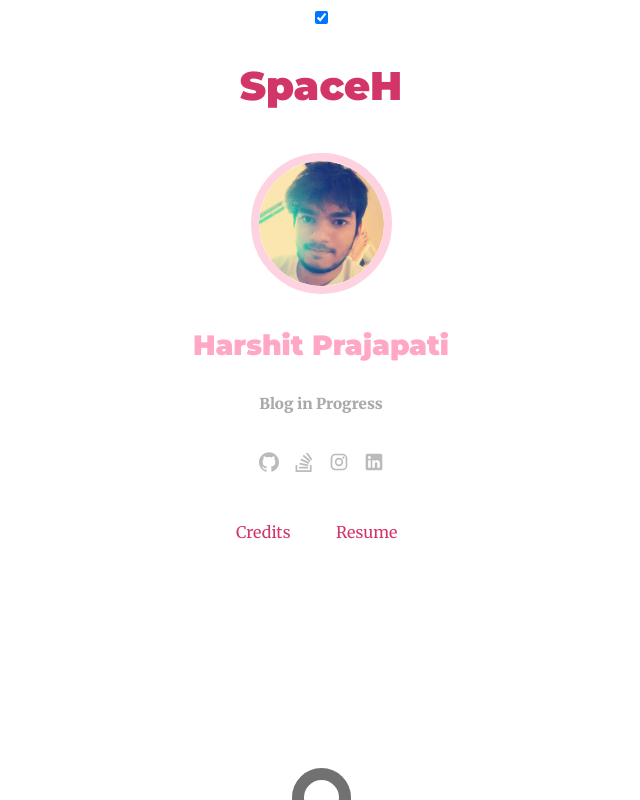
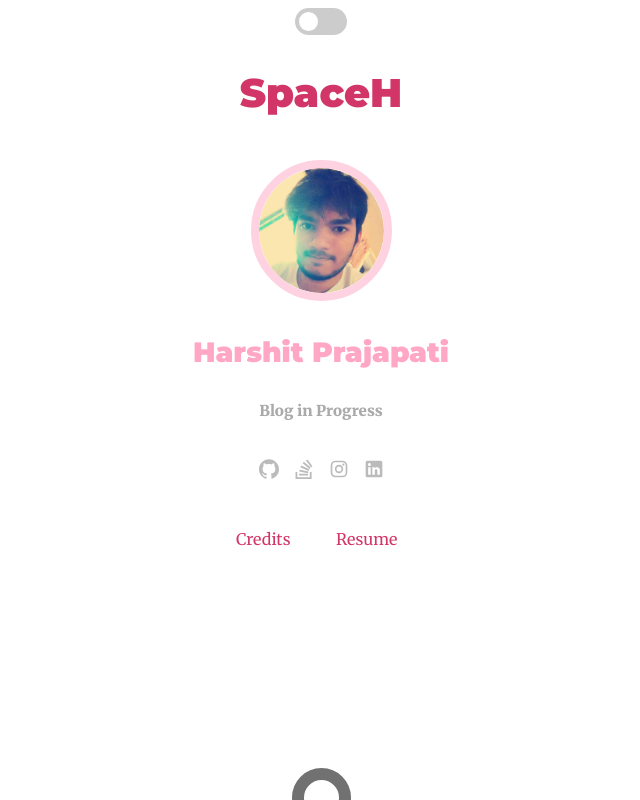
Before and after one commit to hash9/john-doe, a React (Create React App) app: page / in a window 1280 px wide. Shown: the whole page, without its empty margins (319-959 px from the left). Built offline with nearby package versions, Linux system fonts and the light colour scheme.

Commit message:
added toggle ui

```diff
--- a/src/atoms/index.js
+++ b/src/atoms/index.js
@@ -5,5 +5,6 @@ import HeaderM from './headerM';
 import HeaderL from './headerL';
 import HeaderXL from './headerXL';
 import Anchor from './anchor';
+import Toggle from './toggle';
 
-export { Avatar, Seperator, HeaderR, HeaderM, HeaderL, HeaderXL, Anchor };
+export { Avatar, Seperator, HeaderR, HeaderM, HeaderL, HeaderXL, Anchor, Toggle };
--- /dev/null
+++ b/src/atoms/toggle/index.js
@@ -0,0 +1,74 @@
+import React from 'react'
+import styled from 'styled-components'
+import PropTypes from 'prop-types'
+
+const Styled = styled.label`
+	position: relative;
+	display: inline-block;
+	width: 52px;
+	height: 27px;
+
+	> input {display:none;}
+
+	> span {
+		position: absolute;
+		cursor: pointer;
+		top: 0;
+		left: 0;
+		right: 0;
+		bottom: 0;
+		background-color: #ccc;
+		-webkit-transition: .2s;
+		transition: .2s;
+		border-radius: 34px;   //34px
+
+		&:before {
+		position: absolute;
+		content: "";
+		height: 19px;
+		width: 19px;
+		left: 4px;
+		bottom: 4px;
+		background-color: white;
+		-webkit-transition: .2s;
+		transition: .2s;
+		border-radius: 50%;
+		}
+	}
+
+	input:checked + span {
+		background-color: #ccc;
+	}
+
+	input:checked + span:before {
+		-webkit-transform: translateX(24px);
+		-ms-transform: translateX(24px);
+		transform: translateX(24px);
+	}
+
+`
+
+const Toggle = props => {
+	return (
+		<Styled>
+			<input
+				type="checkbox"
+				checked={props.checked}
+				onChange={props.toggleTheme}
+			/>
+			<span />
+		</Styled>
+	)
+}
+
+Toggle.propTypes = {
+	checked: PropTypes.bool,
+	toggleTheme: PropTypes.func,
+}
+
+Toggle.defaultProps = {
+	checked: false,
+	toggleTheme: () => {}
+}
+
+export default Toggle;
--- a/src/pages/Home/Home.js
+++ b/src/pages/Home/Home.js
@@ -2,11 +2,10 @@ import React, { PureComponent } from 'react';
 import { connect } from 'react-redux';
 import { withRouter } from "react-router";
 import Page from '../../molecules/pageComponent/PageComponent';
-import { NavLink} from 'react-router-dom';
 import styles from './home.module.scss';
 import SocialLink from './SocialLink';
 import ListItemComponent from '../../molecules/listItemComponent/ListItemComponent';
-import { Avatar, HeaderM, HeaderL, HeaderXL } from '../../atoms';
+import { Avatar, HeaderM, HeaderXL, Toggle } from '../../atoms';
 import { postItems } from './posts';
 
 import ThemeContext from '../../context/ThemeContext';
@@ -58,17 +57,11 @@ class Home extends PureComponent {
       <ThemeContext.Consumer>
         {theme => (
           <Page>
-            {/* <Page.Body style={{ backgroundColor: theme.config.bodybg }} className={styles.pageHeader}> */}
             <Page.Body className={styles.pageHeader}>
-              <div className="theme-selector">
-                <label className="switch">
-                  <input
-                    type="checkbox"
-                    checked={theme.type === 'light'}
-                    onChange={this.props.toggleTheme}
-                  />
-                </label>
-              </div>
+              <Toggle
+                checked={theme.type === 'dark'}
+                toggleTheme={this.props.toggleTheme}
+              />
 
               <div>
                 <HeaderXL style={{ color: theme.config.blogMainTitle }} text={'SpaceH'} />
--- a/src/pages/Home/home.module.scss
+++ b/src/pages/Home/home.module.scss
@@ -119,15 +119,6 @@
   left: 30%;
 }
 
-.switch {
-  position: relative;
-  display: inline-block;
-  width: 60px;
-  height: 34px;
-}
-
-.switch input {display:none;}
-
 @media only screen and (max-width: 768px) {
   .cont{
   position:relative;
```
